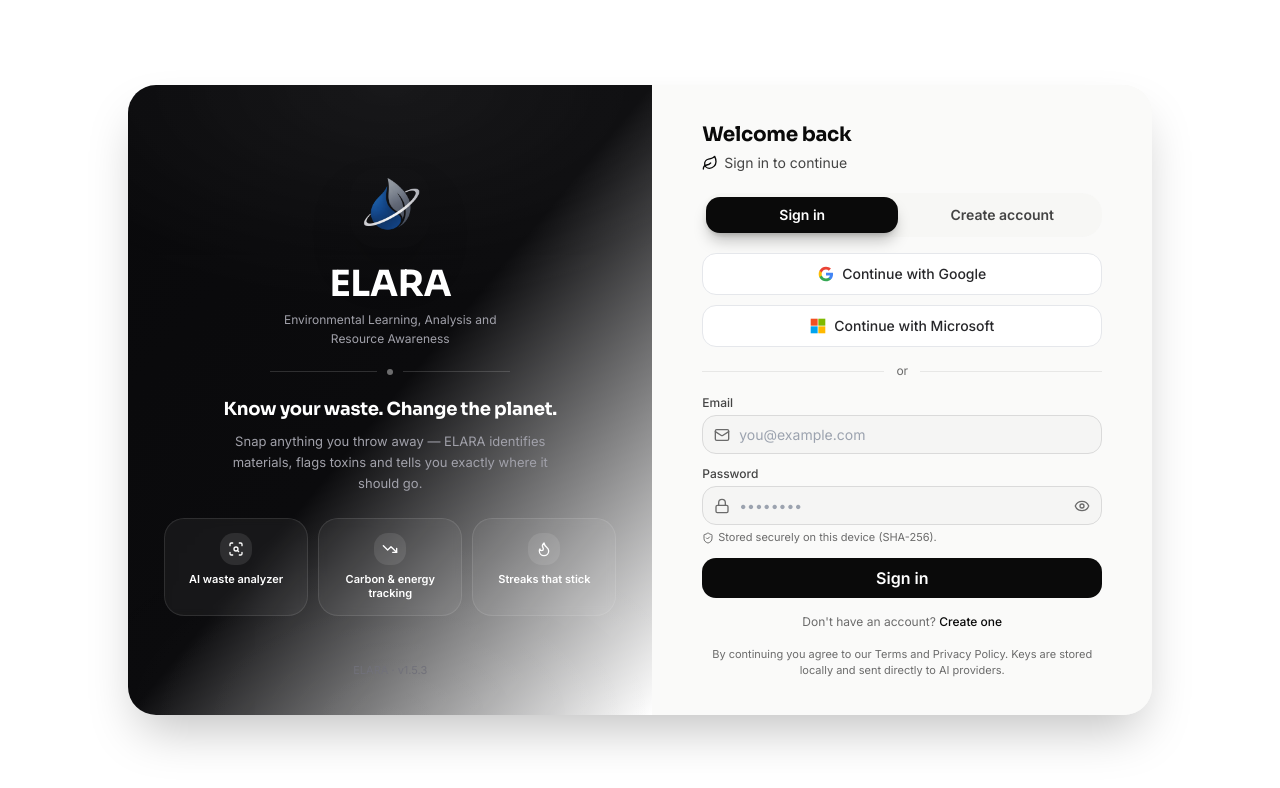
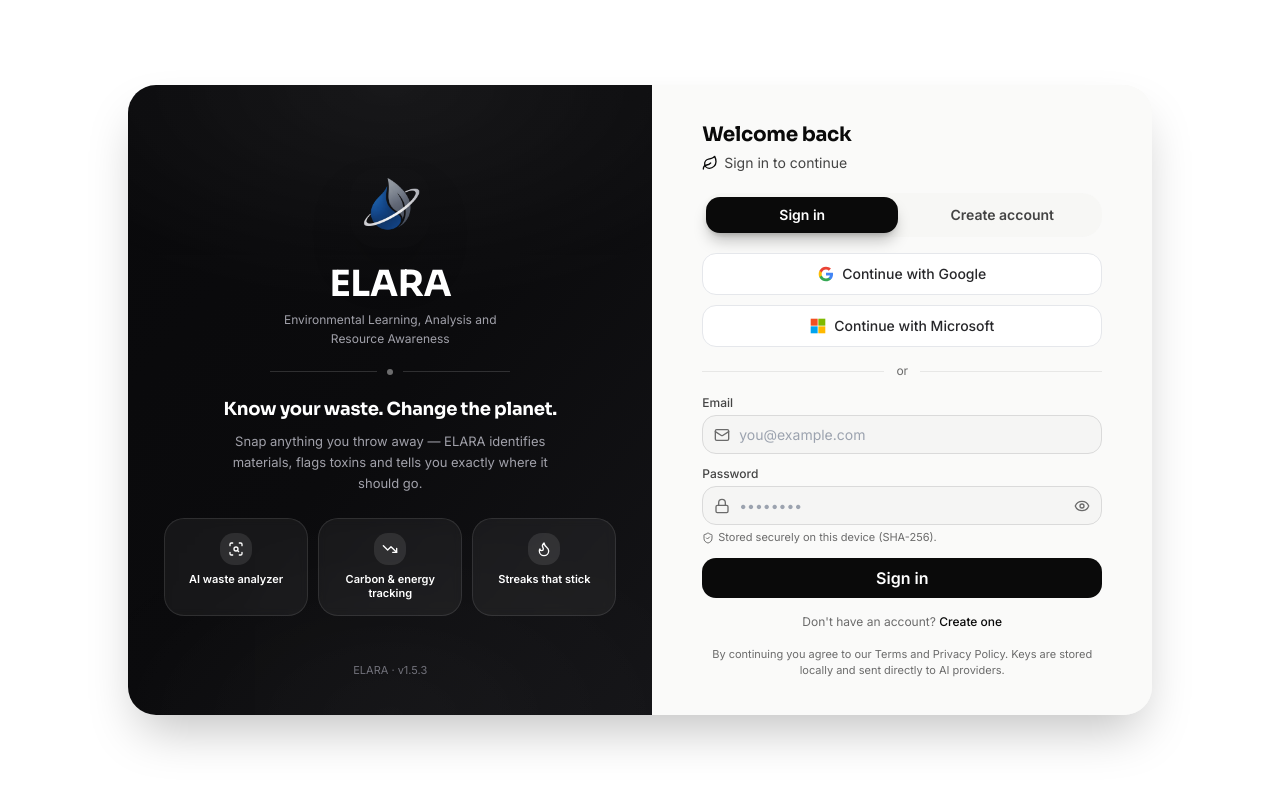
Before and after one commit to Sahilpreetsinghvirdi/sustainability-hub, a React (Vite) app in the folder desktop/: page / in a window 1280 px wide. Shown: the top 788 px of the page. Built offline with nearby package versions, Linux system fonts and the light colour scheme.

Commit message:
fix(desktop): oauth callback bypasses login gate; login brand always black

```diff
--- a/desktop/src/App.tsx
+++ b/desktop/src/App.tsx
@@ -322,7 +322,11 @@ function AuthGate({ children }: { children: React.ReactNode }) {
     window.addEventListener('storage', h);
     return () => { window.removeEventListener('auth-changed', h as EventListener); window.removeEventListener('storage', h); };
   }, []);
-  if (!authed) return <LoginPage onDone={() => setAuthed(true)} />;
+  if (!authed) {
+    // OAuth popups land here with no session yet — let the callback run.
+    if (window.location.pathname === '/auth/callback') return <>{children}</>;
+    return <LoginPage onDone={() => setAuthed(true)} />;
+  }
   return <>{children}</>;
 }
 
--- a/desktop/src/pages/Login.tsx
+++ b/desktop/src/pages/Login.tsx
@@ -59,7 +59,7 @@ export default function LoginPage({ onDone }: { onDone: () => void }) {
     <div className="min-h-screen flex items-center justify-center bg-dark-800 p-4 sm:p-8">
       <div className="w-full max-w-5xl grid lg:grid-cols-[1.05fr_1fr] rounded-3xl overflow-hidden bg-dark-700 shadow-2xl">
         {/* Brand panel */}
-        <div className="hidden lg:flex relative overflow-hidden flex-col p-9 bg-gradient-to-br from-zinc-950 via-[#0B0B0D] to-dark-800">
+        <div className="hidden lg:flex relative overflow-hidden flex-col p-9 bg-gradient-to-br from-zinc-950 via-[#0B0B0D] to-[#141417]">
           <div
             className="pointer-events-none absolute inset-0 opacity-60"
             style={{ backgroundImage: 'radial-gradient(600px 320px at 50% 0%, rgba(255,255,255,0.10), transparent 70%), radial-gradient(500px 300px at 50% 100%, rgba(255,255,255,0.05), transparent 70%)' }}
```
